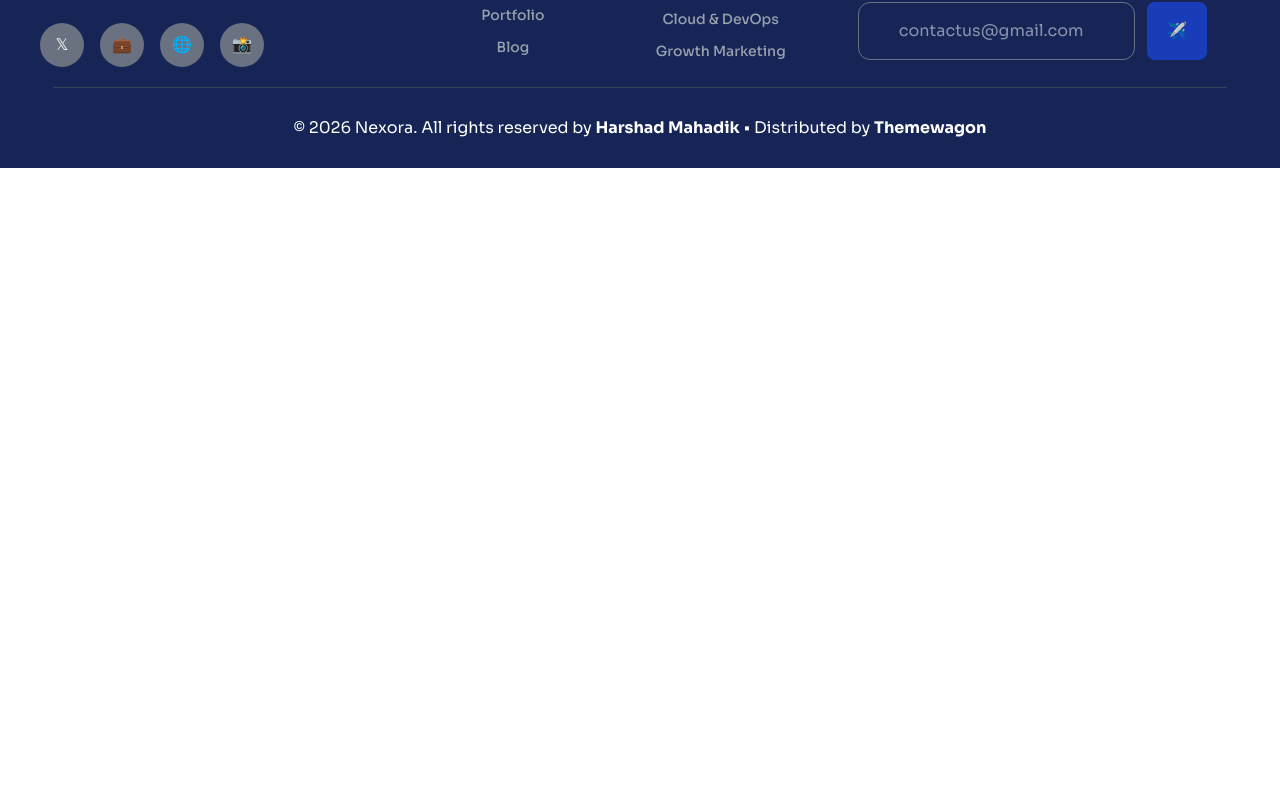
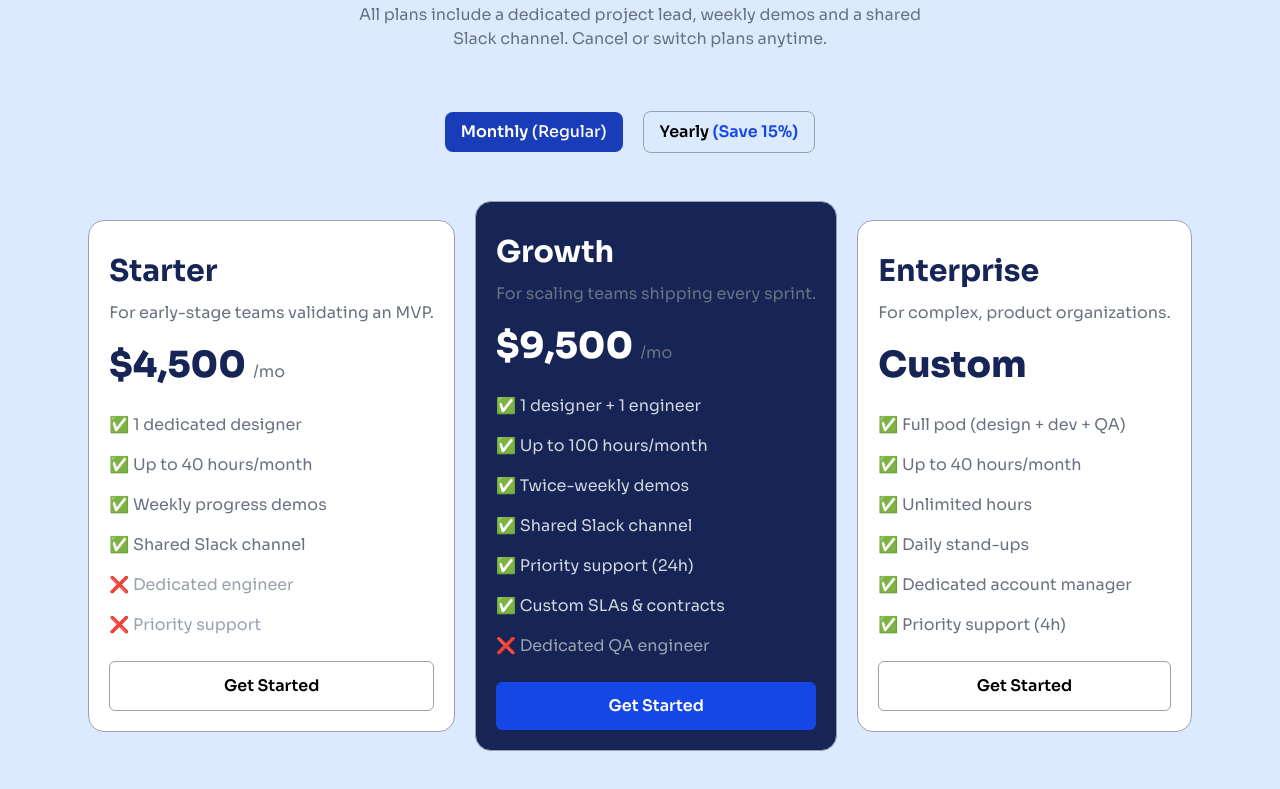
Before and after one commit to syedalaiba52/nexora, a Next.js app: page /pricing in a window 1280 px wide. Shown: the part 571-1360 px from the top of the page. Before the commit the page ends 800 px from the top, so only its background shows below. Built offline with nearby package versions, Linux system fonts and the light colour scheme.

Commit message:
Pricing page designed

```diff
--- a/app/pricing/page.tsx
+++ b/app/pricing/page.tsx
@@ -1,18 +1,141 @@
-import React from 'react'
+import React from "react";
+import CallCard from "../components/CallCard";
 
 function page() {
   return (
     <>
-      <div className="w-full mb-5">
+      <div className="w-full">
         <div className="bg-blue-950 w-full flex items-center justify-center text-white">
           <h2 className="text-4xl w-full text-center font-extrabold py-28">
             Simple, Transparent Pricing
-
           </h2>
         </div>
+
+        {/* services cards */}
+        <div className="w-full bg-blue-100 pt-14">
+          <div className="w-11/12 mx-auto py-7">
+            <div className="text-center flex flex-col items-center">
+              <span className="ms-5 text-xs uppercase font-extrabold text-blue-700 bg-blue-200 rounded-2xl py-2 px-3 flex items-center justify-center">
+                <span className="mx-2">●</span>
+                Retainer plans
+              </span>
+
+              <h3 className="my-5 md:my-7 text-3xl w-full font-bold">
+                Choose the plan that fits your stage
+              </h3>
+
+              <p className="mb-5 lg:mb-15 w-full lg:w-1/2 text-gray-500">
+                All plans include a dedicated project lead, weekly demos and a
+                shared Slack channel. Cancel or switch plans anytime.
+              </p>
+              <div className="mb-10 w-full lg:w-3/4 text-gray-500">
+                <button className="font-semibold me-5 py-2 px-4 rounded-lg bg-blue-800 text-white border-transparent hover:border hover:border-blue-800 hover:bg-transparent hover:text-blue-800">
+                  Monthly <span className="font-medium">(Regular)</span>
+                </button>
+                <button className="font-semibold me-5 border py-2 px-4 rounded-lg text-black border-gray-400 hover:border-gray-300 hover:text-gray-600">
+                  Yearly <span className="text-blue-700">(Save 15%)</span>
+                </button>
+              </div>
+            </div>
+
+            {/* cards */}
+            <div className="w-full flex items-center justify-center p-2 flex-wrap gap-5 mb-10">
+              {/* card-1 */}
+              <div className="border border-gray-400 flex flex-col p-5 justify-center items-center bg-white rounded-2xl">
+                <h4 className=" text-3xl font-bold w-full text-blue-950 mt-3">
+                  Starter
+                </h4>
+                <p className=" w-full text-gray-500 mt-3">
+                  For early-stage teams validating an MVP.
+                </p>
+                <span className=" text-4xl w-full font-extrabold text-blue-950 mt-5">
+                  $4,500{" "}
+                  <span className="text-gray-500 text-base font-normal">
+                    /mo
+                  </span>
+                </span>
+                <ul className="w-full text-gray-500 mt-5 leading-10">
+                  <li className="list-none ">✅ 1 dedicated designer</li>
+                  <li className="list-none">✅ Up to 40 hours/month</li>
+                  <li className="list-none">✅ Weekly progress demos</li>
+                  <li className="list-none">✅ Shared Slack channel</li>
+                  <li className="list-none text-gray-400">
+                    ❌ Dedicated engineer
+                  </li>
+                  <li className="list-none text-gray-400">
+                    ❌ Priority support
+                  </li>
+                </ul>
+
+                <button className="w-full border border-gray-400 font-semibold hover:bg-gray-50 hover:text-gray-600 rounded-md px-20 py-3 mt-4">
+                  Get Started
+                </button>
+              </div>
+
+              {/* card-2 */}
+              <div className="border border-gray-400 flex flex-col p-5 justify-center items-center bg-blue-950 rounded-2xl">
+                <h4 className=" text-3xl font-bold w-full text-white mt-3">
+                  Growth
+                </h4>
+                <p className=" w-full text-gray-500 mt-3">
+                  For scaling teams shipping every sprint.
+                </p>
+                <span className=" text-4xl w-full font-extrabold text-white mt-5">
+                  $9,500{" "}
+                  <span className="text-gray-500 text-base font-normal">
+                    /mo
+                  </span>
+                </span>
+                <ul className="w-full text-gray-300 mt-5 leading-10">
+                  <li className="list-none ">✅ 1 designer + 1 engineer</li>
+                  <li className="list-none">✅ Up to 100 hours/month</li>
+                  <li className="list-none">✅ Twice-weekly demos</li>
+                  <li className="list-none">✅ Shared Slack channel</li>
+                  <li className="list-none">✅ Priority support (24h)</li>
+                  <li className="list-none">✅ Custom SLAs & contracts</li>
+                  <li className="list-none text-gray-400">
+                    ❌ Dedicated QA engineer
+                  </li>
+                </ul>
+
+                <button className="w-full border-transparent bg-blue-700 font-semibold text-white rounded-md px-20 py-3 mt-4">
+                  Get Started
+                </button>
+              </div>
+
+              {/* card-3 */}
+              <div className="border border-gray-400 flex flex-col p-5 justify-center items-center bg-white rounded-2xl">
+                <h4 className=" text-3xl font-bold w-full text-blue-950 mt-3">
+                  Enterprise
+                </h4>
+                <p className=" w-full text-gray-500 mt-3">
+                  For complex, product organizations.
+                </p>
+                <span className=" text-4xl w-full font-extrabold text-blue-950 mt-5">
+                  Custom
+                </span>
+                <ul className="w-full text-gray-500 mt-5 leading-10">
+                  <li className="list-none ">
+                    ✅ Full pod (design + dev + QA)
+                  </li>
+                  <li className="list-none">✅ Up to 40 hours/month</li>
+                  <li className="list-none">✅ Unlimited hours</li>
+                  <li className="list-none">✅ Daily stand-ups</li>
+                  <li className="list-none">✅ Dedicated account manager</li>
+                  <li className="list-none">✅ Priority support (4h)</li>
+                </ul>
+
+                <button className="w-full border border-gray-400 font-semibold hover:bg-gray-50 hover:text-gray-600 rounded-md px-20 py-3 mt-4">
+                  Get Started
+                </button>
+              </div>
+            </div>
+          </div>
+        </div>
       </div>
+      <CallCard />
     </>
-  )
+  );
 }
 
-export default page
+export default page;
```
